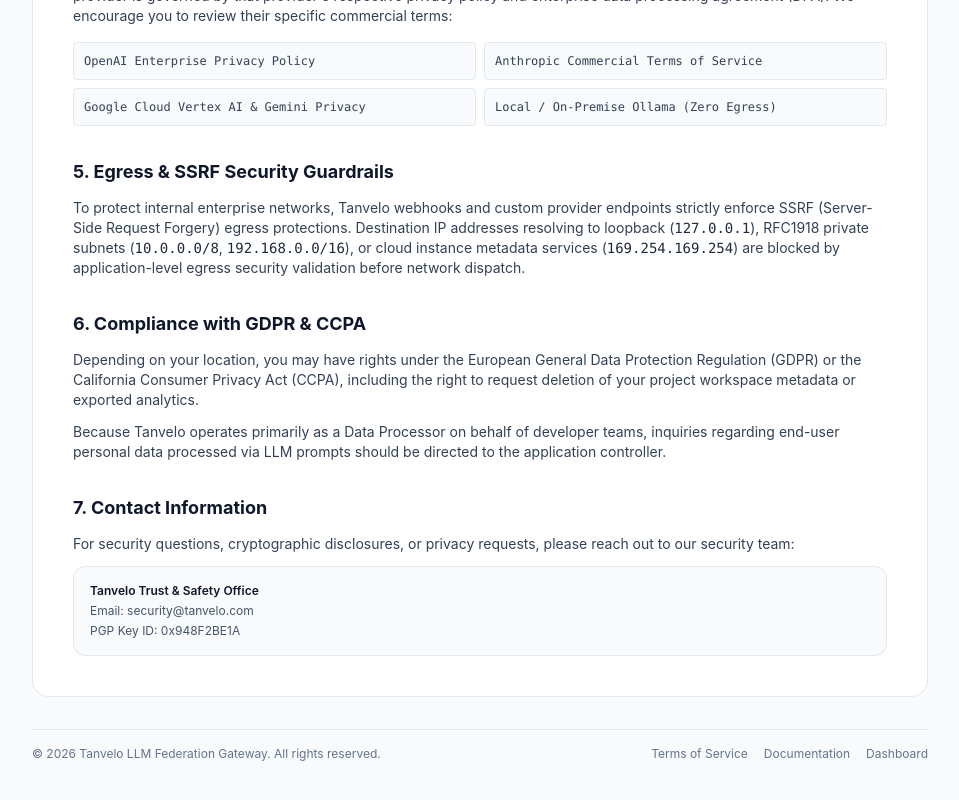
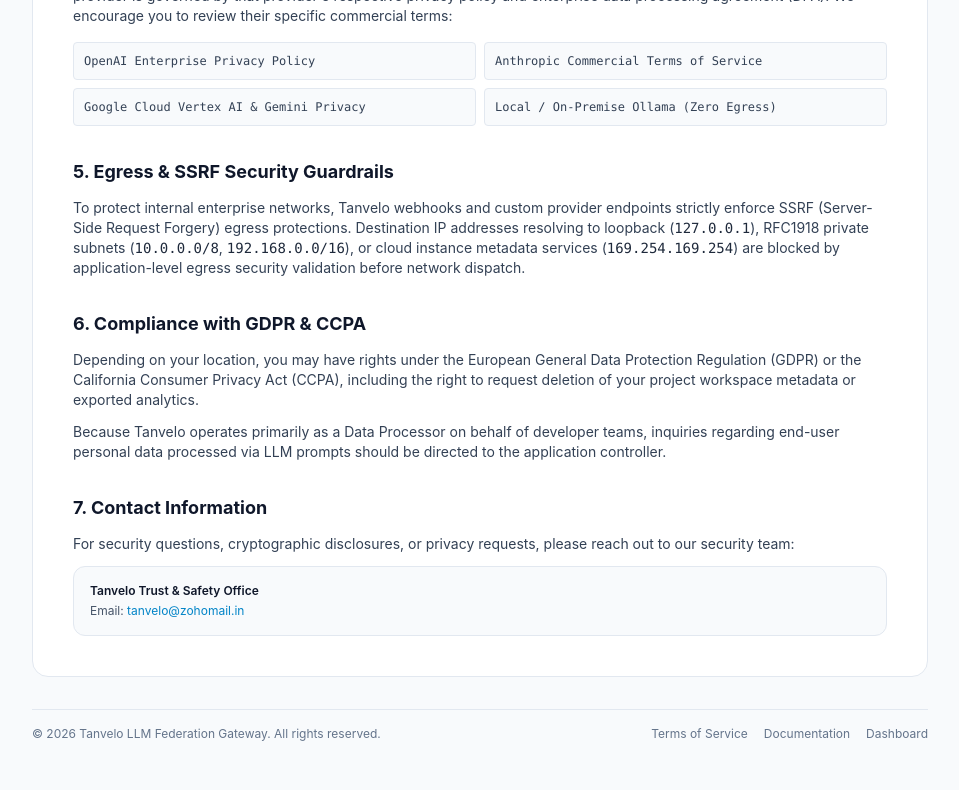
Before and after one commit to ankitraj360/Tanvelo, a Next.js app in the folder apps/web/: page /privacy in a window 1280 px wide. Shown: the part 1255-2055 px from the top of the page, without its empty margins (160-1119 px from the left). Built offline with nearby package versions, Linux system fonts and the light colour scheme; no server answers.

Commit message:
fix(privacy): update contact email to tanvelo@zohomail.in and remove PGP key

```diff
--- a/apps/web/src/app/privacy/page.tsx
+++ b/apps/web/src/app/privacy/page.tsx
@@ -140,8 +140,12 @@
             </p>
             <div className="p-4 rounded-xl bg-slate-50 border border-slate-200 space-y-1 text-xs">
               <p className="font-semibold text-slate-900">Tanvelo Trust & Safety Office</p>
-              <p className="text-slate-600">Email: security@tanvelo.com</p>
-              <p className="text-slate-600">PGP Key ID: 0x948F2BE1A</p>
+              <p className="text-slate-600">
+                Email:{' '}
+                <a href="mailto:tanvelo@zohomail.in" className="text-sky-600 hover:text-sky-700 hover:underline">
+                  tanvelo@zohomail.in
+                </a>
+              </p>
             </div>
           </section>
         </div>
```
